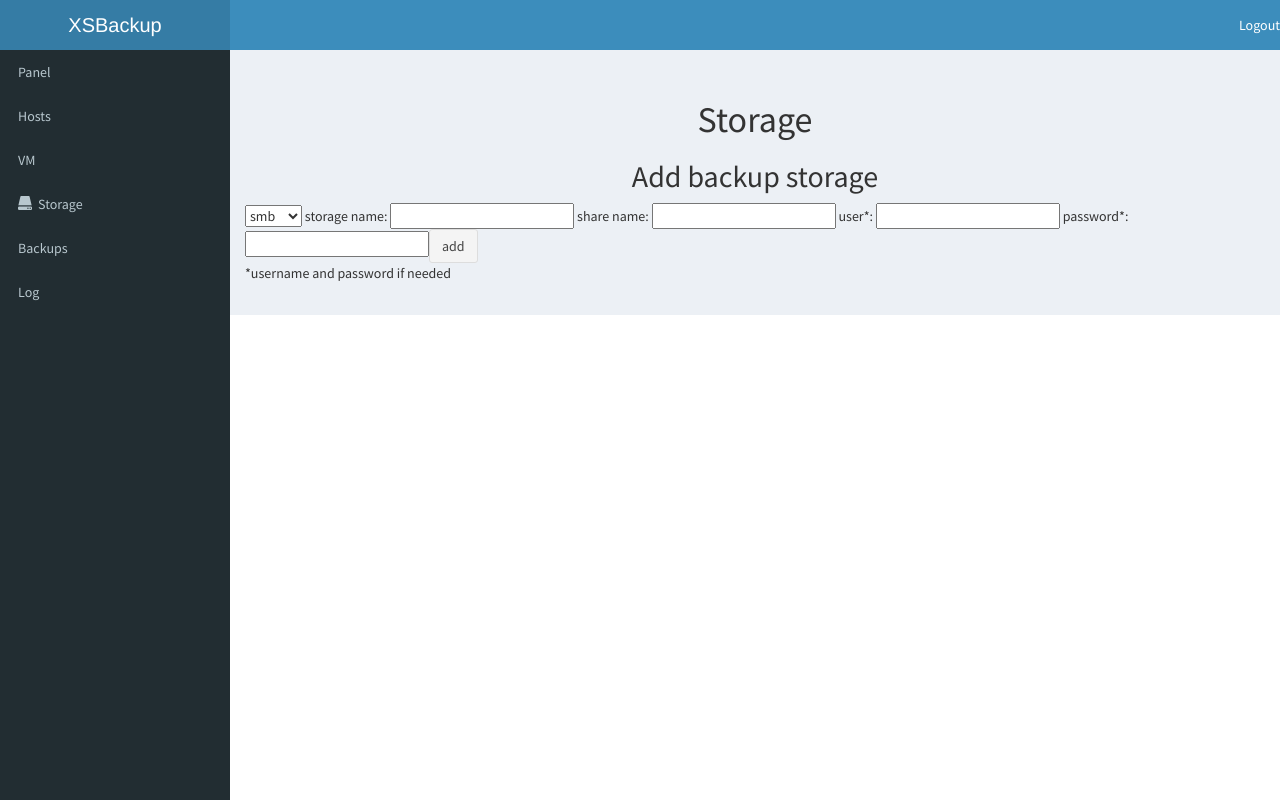
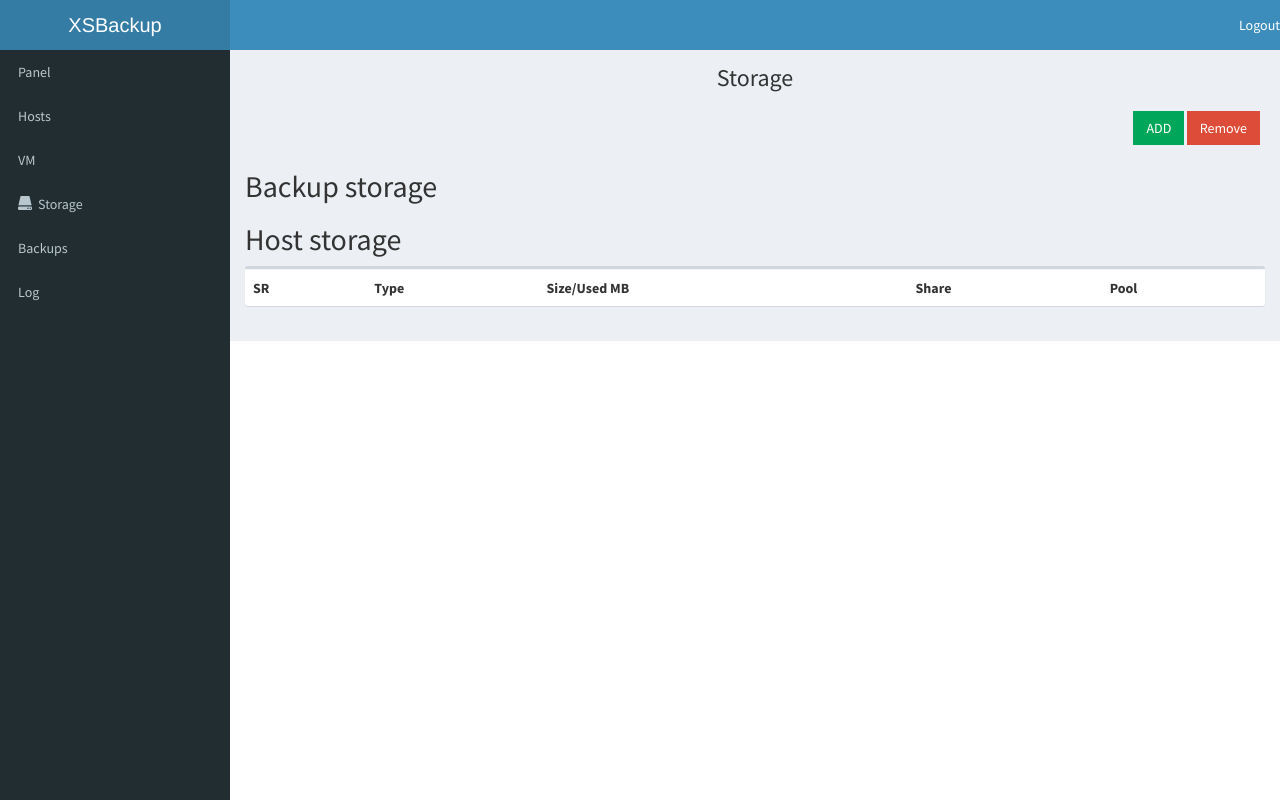
Before and after one commit to lelik9/xenserver-backup, a Flask app: template client/app/templates/storage.html in a window 1280 px wide. Run offline with Flask 2, Linux system fonts and the light colour scheme; the template is opened without the code that fills it, so the values that code supplies are empty; some libraries are stand-ins or nearby versions.

Commit message:
created controller, js, views and model for add and show VM's, SR, deleting Pools

```diff
--- a/client/app/js_requests.py
+++ b/client/app/js_requests.py
@@ -2,12 +2,20 @@
 from __future__ import print_function
 import json
 from flask import request
+from pymongo import errors
 
 from app import app
 from controller import HostController
+from models import HostsModel
 
 
 def response(result=None, resp_type='success'):
+    """
+
+    :param result:
+    :param resp_type:
+    :return:
+    """
     print(result)
     return json.dumps({u'result': result, 'type': resp_type})
 
@@ -37,10 +45,55 @@
 
     :return:
     """
-    print(len(request.form))
-    for a in request.form:
-        print(a)
-    return json.dumps({'message': 'Add host SUCCESS', 'type': 'success'})
+    req = dict(request.form)
+    result = 'Remove pool success'
+    res_type = 'success'
+
+    try:
+        for host in req['check']:
+            try:
+                r = HostsModel.rm_pool(host)
+                if r['ok'] == 0:
+                    result = 'Remove pool failed'
+                    res_type = 'error'
+            except errors as e:
+                result = 'Remove pool failed'
+                res_type = 'error'
+    except KeyError:
+        result = 'Please select host'
+        res_type = 'error'
+
+    return response(result=result, resp_type=res_type)
+
+
+@app.route('/vms/', methods=['POST'])
+def scan_vm():
+    ip = request.form['ip']
+    login = request.form['login']
+    password = request.form['password']
+
+    try:
+        host = HostController(login, password, ip)
+        host.scan_vm()
+    except BaseException as e:
+        return response(result=str(e), resp_type='error')
+
+    return response(result='Scanning VM completed', resp_type='success')
+
+
+@app.route('/sr/', methods=['POST'])
+def scan_sr():
+    ip = request.form['ip']
+    login = request.form['login']
+    password = request.form['password']
+
+    try:
+        host = HostController(login, password, ip)
+        host.scan_sr()
+    except BaseException as e:
+        return response(result=str(e), resp_type='error')
+
+    return response(result='Scanning SR completed', resp_type='success')
 
 
 @app.route('/backup/', methods=['POST'])
--- a/client/app/models.py
+++ b/client/app/models.py
@@ -17,20 +17,49 @@
     def get_hosts():
         nodes = []
 
-        for node in mongo.db.hosts.find({}, {'_id': 0}):
+        for node in mongo.db.hosts.find({}, {'_id': 0, 'vm': 0, 'sr': 0, 'login': 0,
+                                             'password': 0}):
             nodes.append(node)
 
         return nodes
 
     @staticmethod
-    def get_host(id):
-        host = mongo.db.hosts.find_one({'_id': ObjectId(id)})
+    def get_vm():
+        vm = []
 
-        return host
+        for node in mongo.db.hosts.find({}, {'_id': 0, 'hosts': 0, 'sr': 0, 'login': 0,
+                                             'password': 0}):
+            vm.append(node)
+
+        return vm
+
+    @staticmethod
+    def get_sr():
+        sr = []
+
+        for node in mongo.db.hosts.find({}, {'_id': 0, 'hosts': 0, 'vm': 0, 'login': 0,
+                                             'password': 0}):
+            sr.append(node)
+
+        return sr
+
+    # @staticmethod
+    # def get_host(id):
+    #     host = mongo.db.hosts.find_one({'_id': ObjectId(id)})
+    #
+    #     return host
+
+    @staticmethod
+    def set_host_info(host_ip, key, info):
+        return mongo.db.hosts.update({'master': host_ip}, {'$set': {key: info}})
 
     @staticmethod
     def get_pool(pool_name):
         return mongo.db.hosts.find_one({'pool': pool_name})
+
+    @staticmethod
+    def rm_pool(host):
+        return mongo.db.hosts.remove({'hosts.obj': host})
 
 
 class VmModel:
--- /dev/null
+++ b/client/app/static/js/pages/sr.js
@@ -0,0 +1,33 @@
+/**
+ * Created by Alex on 10.07.2016.
+ */
+function fillHostSrTable(){
+    $.ajax({
+        url: '/storage/',
+        type: 'GET',
+        data: {'get': 'host_sr'},
+        dataType: 'json',
+        success: function (data) {
+            if(data.type.localeCompare('success') == 0) {
+                $('td').remove();
+                var res = data.result;
+
+                for (var a = 0; a < res.length; a++) {
+                    var sr = res[a].sr;
+
+                    for (var i = 0; i < sr.length; i++) {
+                        $('#hostSrTable').append(
+                            '<tr>' +
+                                '<td>' + sr[i].name + '</td>' +
+                                '<td>' + sr[i].type + '</td>' +
+                                '<td>' + (sr[i].size / 1000000 >> 0) + '/' + (sr[i].utilization / 1000000 >> 0) + '</td>' +
+                                '<td>' + sr[i].share + '</td>' +
+                                '<td>' + res[a].pool + '</td>' +
+                            '</tr>');
+                    }
+                }
+            }
+        }
+    });
+}
+fillHostSrTable();
--- a/client/app/templates/base.html
+++ b/client/app/templates/base.html
@@ -35,7 +35,7 @@
             <ul class="sidebar-menu">
                 <li><a href="/"><span>Panel</span></a></li>
                 <li><a href="/hosts"><span>Hosts</span></a></li>
-                <li><a href="/vms/all"><span>VM</span></a></li>
+                <li><a href="/vms/"><span>VM</span></a></li>
                 <li><a href="/storage"><i class="glyphicon glyphicon-hdd"></i><span>Storage</span></a></li>
                 <li><a href="/backup"><span>Backups</span></a></li>
                 <li><a href="/log"><span>Log</span></a></li>
--- a/client/app/templates/storage.html
+++ b/client/app/templates/storage.html
@@ -1,29 +1,59 @@
 {% extends "base.html" %}
+{% block page_title %}Storage{% endblock %}
 {% block content %}
-	<table class="table table-striped" border="2" align="left" width="100%">
-	<tr>
-		<h1 align="center">Storage</h1>
-	</tr>
-	<tr>
-		<h2 align="center">Add backup storage</h2>
-		<form name="add_form" role="form" method="get">
-			<select name="protocol">
-				<option value="smb">smb</option>
-				<option value="nfs">nfs</option>
-				<option value="folder">folder</option>
-			</select>
-			storage name: <input type="text" name="sr_name">
-			share name: <input type="text" name="share">
-			user*: <input type="text" name="user">
-			password*: <input type="password" name="password">
-			<button type="submit" class="btn btn-default">add</button>
-			<br>
-			*username and password if needed
-		</form>
-	</tr>
-	<tr>
+{#	<table class="table table-striped" border="2" align="left" width="100%">#}
+{#	<tr>#}
+{#		<h1 align="center">Storage</h1>#}
+{#	</tr>#}
+{#	<tr>#}
+{#		<h2 align="center">Add backup storage</h2>#}
+{#		<form name="add_form" role="form" method="get">#}
+{#			<select name="protocol">#}
+{#				<option value="smb">smb</option>#}
+{#				<option value="nfs">nfs</option>#}
+{#				<option value="folder">folder</option>#}
+{#			</select>#}
+{#			storage name: <input type="text" name="sr_name">#}
+{#			share name: <input type="text" name="share">#}
+{#			user*: <input type="text" name="user">#}
+{#			password*: <input type="password" name="password">#}
+{#			<button type="submit" class="btn btn-default">add</button>#}
+{#			<br>#}
+{#			*username and password if needed#}
+{#		</form>#}
+{#	</tr>#}
+{#	<tr>#}
+{##}
+{#	</tr>#}
+{##}
+{#	</table>#}
+    <div class="btn-box-tool" align="right">
+        <button type="button" class="btn bg-green btn-flat" data-toggle="modal" data-target="#hostModal">
+            ADD
+        </button>
+        <button type="button" class="btn bg-red btn-flat" id="rmHost">
+            Remove
+        </button>
+    </div>
 
-	</tr>
+    <h2>Backup storage</h2>
+    <h2>Host storage</h2>
 
-	</table>
+        <div class="box">
+        <div class="box-body table-responsive no-padding">
+            <table class="table table-hover" width="100%" id="hostSrTable">
+                <tr>
+                    <th>SR</th>
+                    <th>Type</th>
+                    <th>Size/Used MB</th>
+                    <th>Share</th>
+                    <th>Pool</th>
+                </tr>
+            </table>
+        </div>
+    </div>
+
 {% endblock %}
+{% block script %}
+    <script src="../static/js/pages/sr.js"></script>
+{% endblock %}
--- a/client/app/templates/vms.html
+++ b/client/app/templates/vms.html
@@ -10,9 +10,12 @@
 
     <div class="box">
         <div class="box-body table-responsive no-padding">
-            <table class="table table-hover" width="100%" id="hostsTable">
+            <table class="table table-hover" width="100%" id="vmTable">
                 <tr>
                     <th>VM</th>
+                    <th>Memory MB</th>
+                    <th>CPU</th>
+                    <th>State</th>
                     <th>Pool</th>
                 </tr>
             </table>
--- a/client/app/views.py
+++ b/client/app/views.py
@@ -17,17 +17,25 @@
     return render_template('index.html')
 
 
-@app.route('/storage', methods=['GET'])
+@app.route('/storage/', methods=['GET'])
 def storage():
-    if request.method == 'GET':
-        try:
-            BackupStorageModel.add_storage(sr_name=request.args.get('sr_name'),
-                                           share=request.args.get('share'),
-                                           user=request.args.get('user'),
-                                           password=request.args.get('password'),
-                                           protocol=request.args.get('protocol'))
-        except Exception:
-            pass
+    print(request.args)
+    if 'get' in request.args.keys():
+        if request.args['get'] == 'host_sr':
+            try:
+                sr = HostsModel.get_sr()
+                return response(result=sr, resp_type='success')
+            except BaseException as e:
+                return response(result=str(e), resp_type='error')
+    # if request.method == 'GET':
+    #     try:
+    #         BackupStorageModel.add_storage(sr_name=request.args.get('sr_name'),
+    #                                        share=request.args.get('share'),
+    #                                        user=request.args.get('user'),
+    #                                        password=request.args.get('password'),
+    #                                        protocol=request.args.get('protocol'))
+    #     except Exception:
+    #         pass
     return render_template('storage.html')
 
 
@@ -42,10 +50,14 @@
     return render_template('hosts.html')
 
 
-@app.route('/vms/<id>', methods=['POST', 'GET'])
-def vms(id):
-    # vms_form = VmsForm(id)
-
+@app.route('/vms/', methods=['GET'])
+def vms():
+    if 'get' in request.args.keys():
+        try:
+            vm = HostsModel.get_vm()
+            return response(result=vm, resp_type='success')
+        except BaseException as e:
+            return response(result=str(e), resp_type='error')
     return render_template('vms.html')
 
 
```
Also changed, not shown: client/app/controller.py (+73 -16 lines), client/app/static/js/pages/hosts.js (+39 -11 lines), client/app/static/js/pages/vm.js (+20 -10 lines), client/app/templates/hosts.html (+19 -2 lines).
